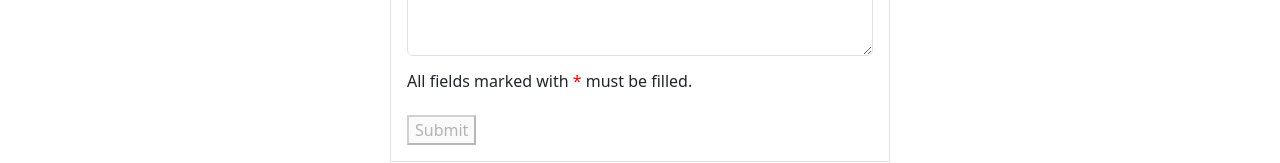
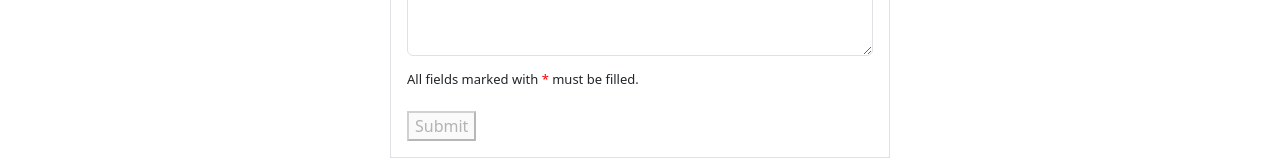
Before and after one commit to joaolopes88/angular-project-training-starter, an Angular app: page /addexpense in a window 1280 px wide. Shown: the part 472-635 px from the top of the page. Built offline with nearby package versions, Linux system fonts and the light colour scheme.

Commit message:
o que não funfa

```diff
--- a/src/app/addexpense/addexpense.component.html
+++ b/src/app/addexpense/addexpense.component.html
@@ -60,7 +60,7 @@
         </div>
       </div>
 
-      <h6 class="mt-3"> All fields marked with <span style="color: red;">*</span> must be filled.</h6>
+      <h6 class="mt-3" style="font-size: small;"> All fields marked with <span style="color: red;">*</span> must be filled.</h6>
     <button class="mt-3" type="submit" [disabled]="expenseForm.invalid">{{ isEditing ? 'Update' : 'Submit' }}</button>
   </div>
 </form>
--- a/src/app/addexpense/addexpense.component.ts
+++ b/src/app/addexpense/addexpense.component.ts
@@ -38,6 +38,7 @@ export class AddexpenseComponent {
     const expense = this.expenses[index];
     this.expenseForm.patchValue(expense);
 
+    // isto aqui n funfa. é a parte do disable no edit
     this.expenseForm.get('name')?.disable();
     this.expenseForm.get('category')?.disable();
   }
@@ -57,6 +58,7 @@ export class AddexpenseComponent {
 
     localStorage.setItem('expenses', JSON.stringify(this.expenses));
 
+    //isto aqui também n funfa. é a parte do disable no edit
     this.expenseForm.get('name')?.enable();
     this.expenseForm.get('category')?.enable();
 
```
